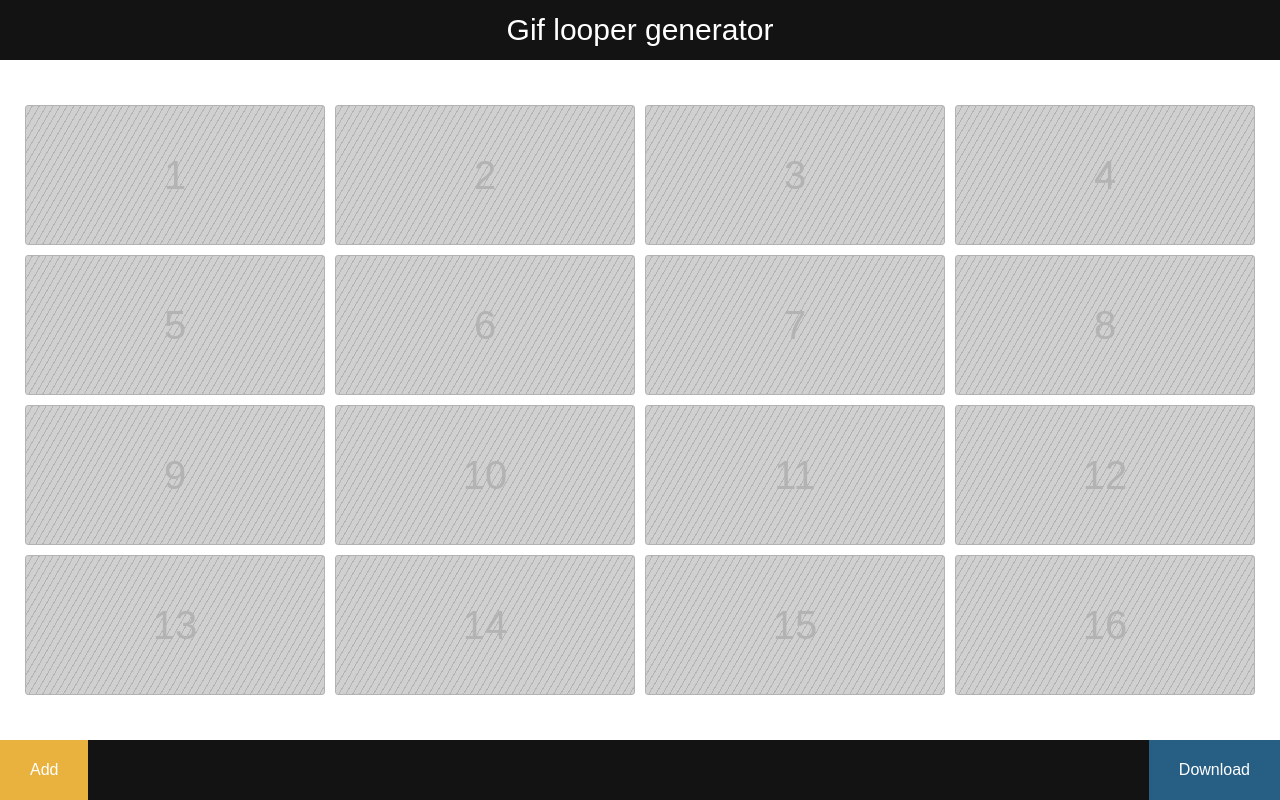
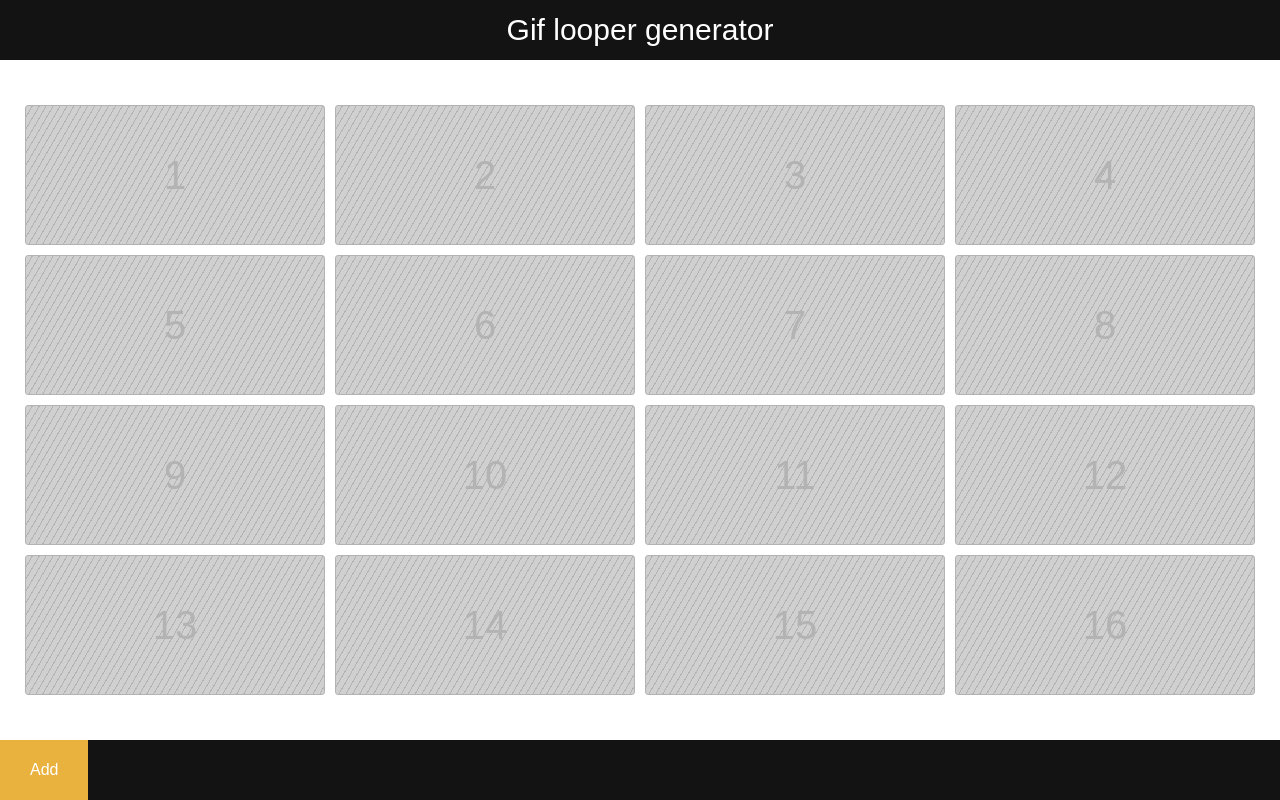
Before and after one commit to juliensnz/opz-gif, a React (Create React App) app: page / in a window 1280 px wide. Built offline with nearby package versions, Linux system fonts and the light colour scheme; a web font is replaced by a local one.

Commit message:
hide download button

```diff
--- a/src/App.tsx
+++ b/src/App.tsx
@@ -105,6 +105,7 @@ const App = () => {
           <span>Add</span>
         </AddButton>
         <Spacer />
+        {0 !== loops.length && (
           <DownloadButton
             onClick={async () => {
               const zip = await generateZip(loops);
@@ -113,6 +114,7 @@ const App = () => {
           >
             <span>Download</span>
           </DownloadButton>
+        )}
       </Footer>
       {isAddModalOpen && (
         <Adder
```
Lines whose indentation alone changed are shown as unchanged.
